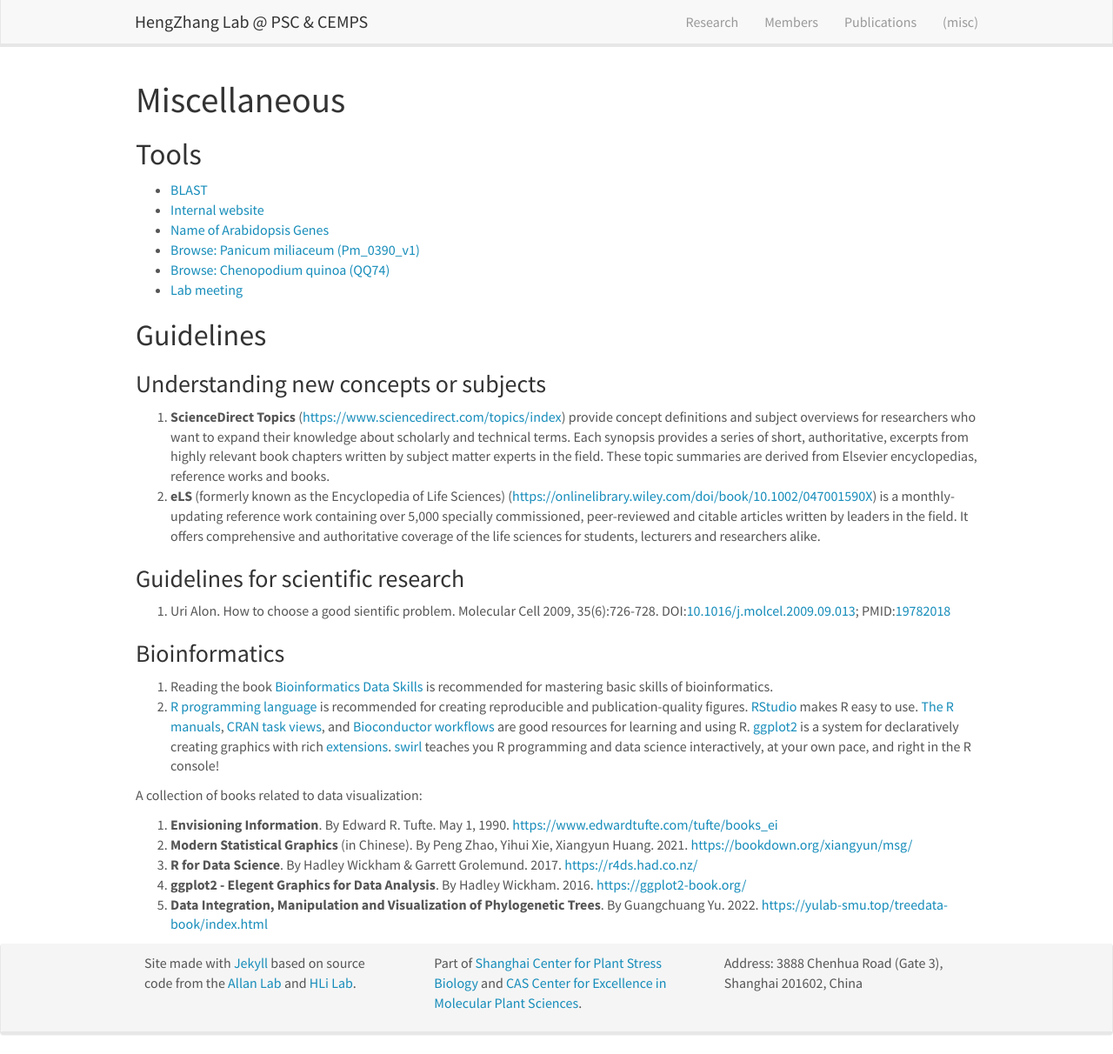
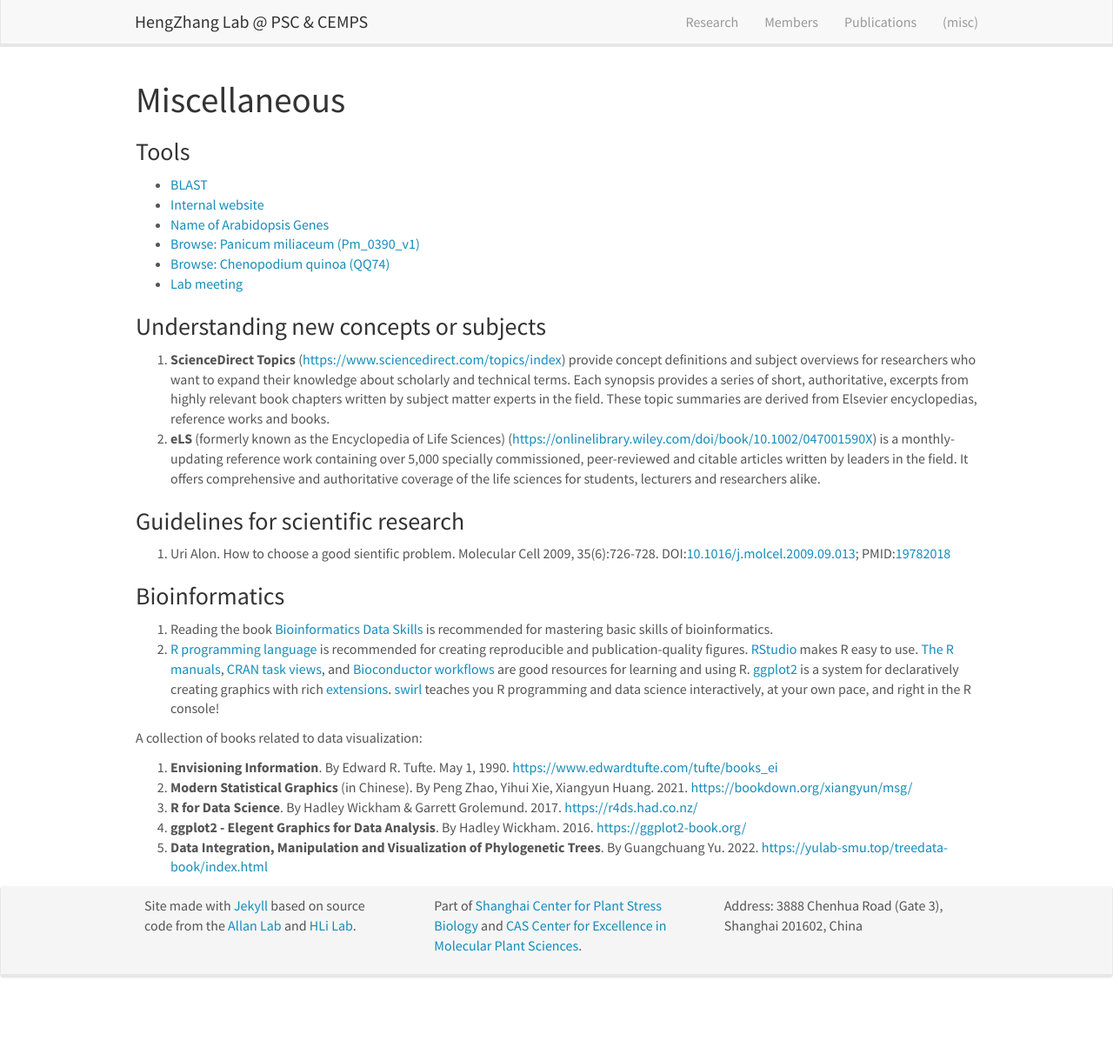
Before and after one commit to hengzhanglab/hengzhanglab.github.io, a Jekyll site: the page built from _pages/resources.md, in a window 1280 px wide and 1212 px high. Shown: the whole window at 87% size. Built offline with Jekyll 4.4.1, drawn with Linux system fonts in a browser that asks for light colours; nearby versions of some CDN libraries.

Commit message:
Update resources.md

```diff
--- a/_pages/resources.md
+++ b/_pages/resources.md
@@ -8,7 +8,7 @@ permalink: /misc/
 
 # Miscellaneous
 
-## Tools
+### Tools
 
 - [BLAST](http://lab.genome.work:5634/)
 - [Internal website](http://lab.genome.work/)
@@ -16,8 +16,6 @@ permalink: /misc/
 - [Browse: Panicum miliaceum \(Pm\_0390\_v1\)](https://genomevolution.org/coge/GenomeView.pl?embed=&gid=52484&tracks=sequence%2Cfeatures129406_gene)
 - [Browse: Chenopodium quinoa (QQ74)](https://www.cbrc.kaust.edu.sa/chenopodiumdb/gbrowse.html)
 - <a href="{{ site.url }}{{ site.baseurl }}/labmeeting">Lab meeting</a>
-
-## Guidelines
 
 ### Understanding new concepts or subjects
 
```
